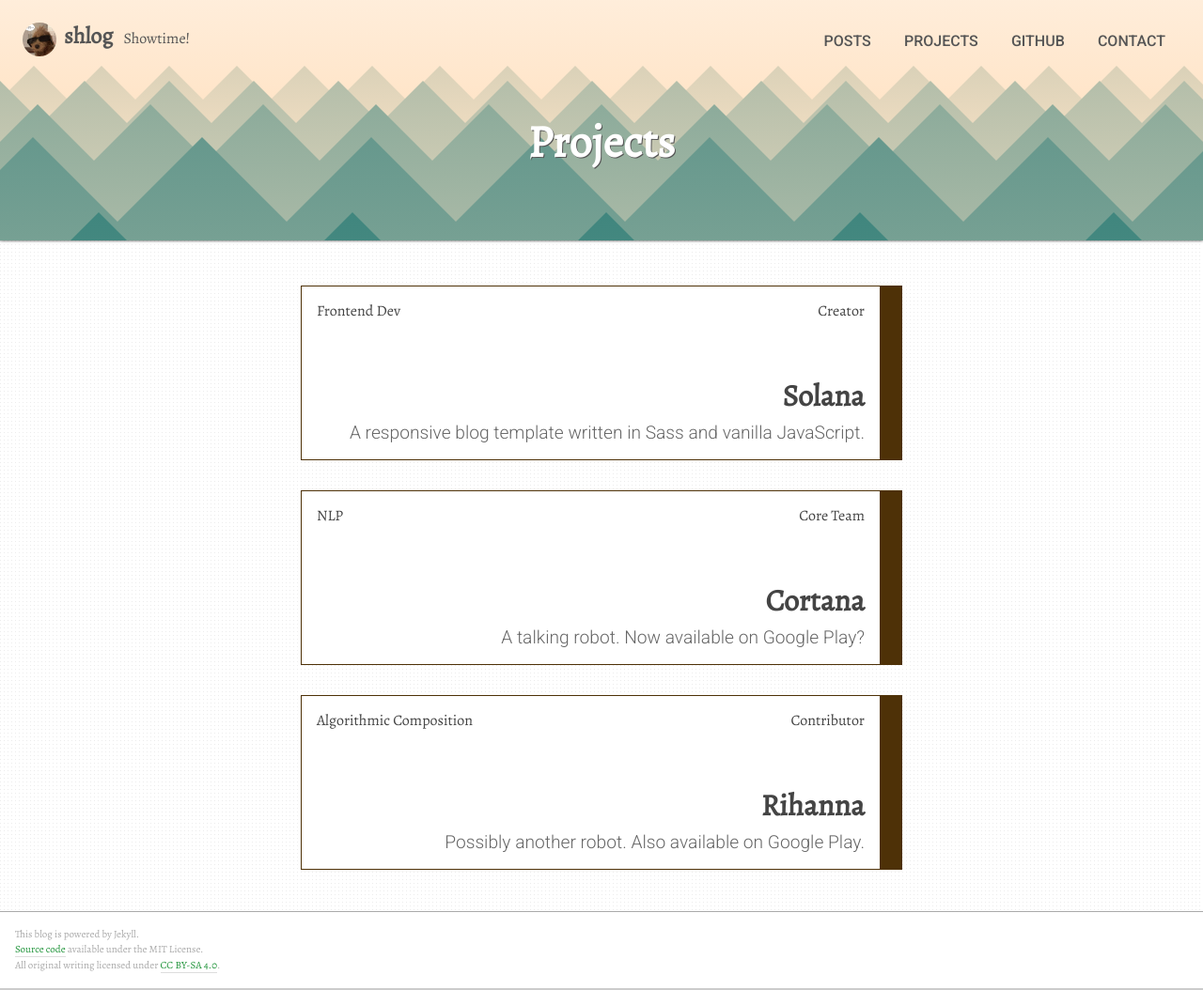
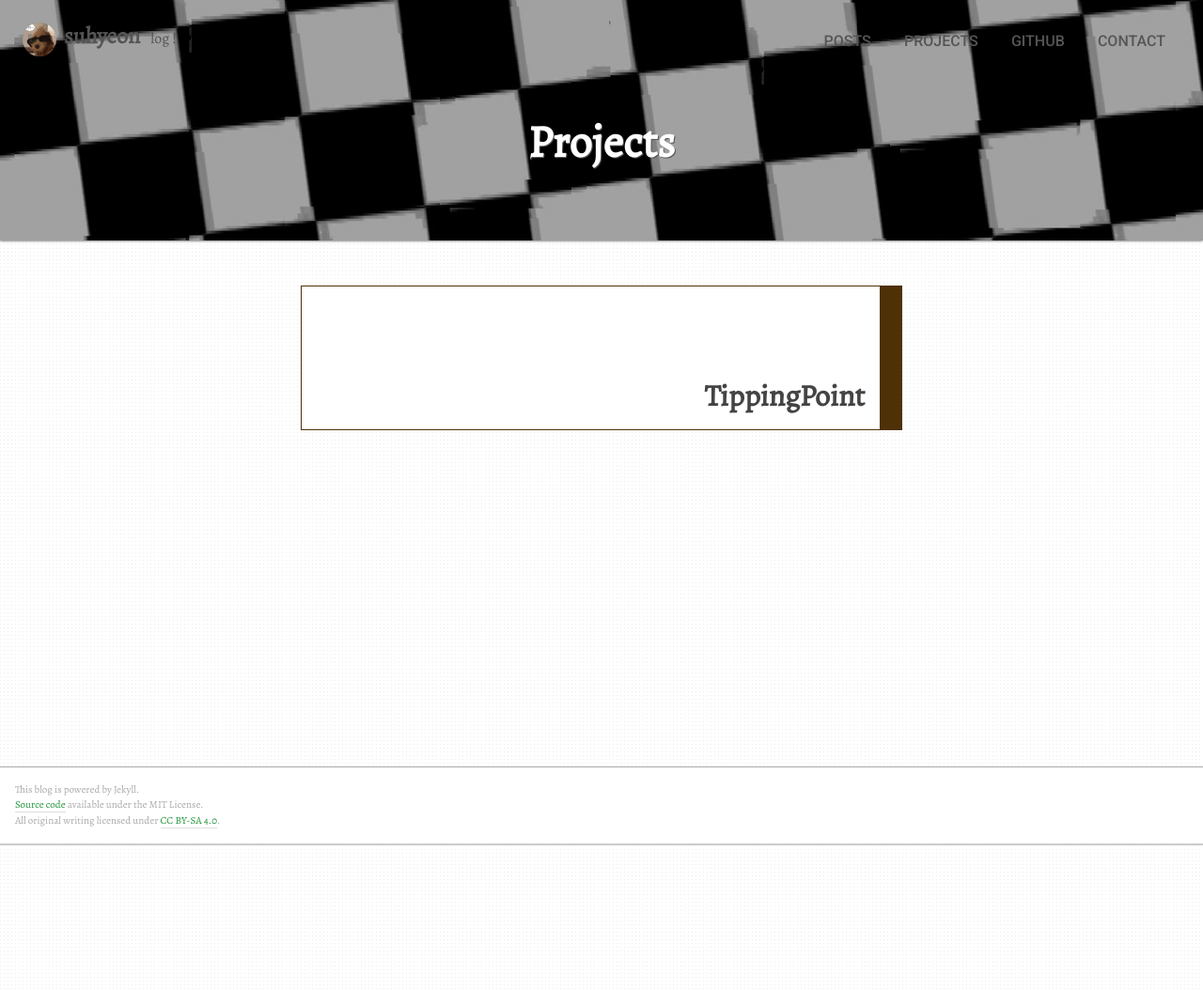
Before and after one commit to walwaljj/walwaljj.github.io, a Jekyll site: the page built from projects.html, in a window 1280 px wide. Shown: the whole page at 94% size. Built offline with Jekyll 4.4.1, drawn with Linux system fonts in a browser that asks for light colours.

Commit message:
config 파일 수정

```diff
--- a/_config.yml
+++ b/_config.yml
@@ -2,13 +2,13 @@
 # Theme Customization #
 #######################
 
-title: shlog                        # used in <title> tag & site header
+title: SUHYEON                          # used in <title> tag & site header
 author: JUNG SUHYEON                        # used in a <meta> tag & /feed.xml
 description: >                              # used in a <meta> tag & /feed.xml
   안녕하세요! 정수현입니다 :)
-slogan: Showtime!                           # used in site header, beside title
+slogan: log !                         # used in site header, beside title
 avatar: /i/walwal2.jpg                       # used as portrait in site header
-banner: /i/mountains.svg                    # used as background in site header
+banner: /i/banner.jpg                    # used as background in site header
 url: http://walwaljj.github.io             # used by plugins to generate feed.xml and sitemap.xml
 baseurl: ''                                 # prepended to all absolute filepaths
 repo: https://github.com/walwaljj/walwaljj.github.io.git # used in footer
@@ -34,21 +34,21 @@ nav_menu:
 
 # Objects listed here will appear on the /projects.html page.
 projects:
-  - title: Solana
-    teaser: A responsive blog template written in Sass and vanilla JavaScript.
-    url: https://github.com/rlue/jekyll-solana
-    role: Creator
-    category: Frontend Dev
-  - title: Cortana
-    teaser: A talking robot. Now available on Google Play?
-    url: https://play.google.com/store/apps/details?id=com.microsoft.cortana
-    role: Core Team
-    category: NLP
-  - title: Rihanna
-    teaser: Possibly another robot. Also available on Google Play.
-    url: https://play.google.com/store/music/artist/Rihanna?id=Arcw2m2ih45qntv3fufub25tyhu
-    role: Contributor
-    category: Algorithmic Composition
+  - title: TippingPoint
+    teaser:
+    url: https://github.com/walwaljj/TippingPoint.git
+    role:
+    category:
+  # - title: 2
+  #   teaser: A talking robot. Now available on Google Play?
+  #   url: https://play.google.com/store/apps/details?id=com.microsoft.cortana
+  #   role: Core Team
+  #   category: NLP
+  # - title: 3
+  #   teaser: Possibly another robot. Also available on Google Play.
+  #   url: https://play.google.com/store/music/artist/Rihanna?id=Arcw2m2ih45qntv3fufub25tyhu
+  #   role: Contributor
+  #   category: Algorithmic Composition
 
 #################
 # Site Settings #
```
Also changed, not shown: i/banner.jpg (added).
